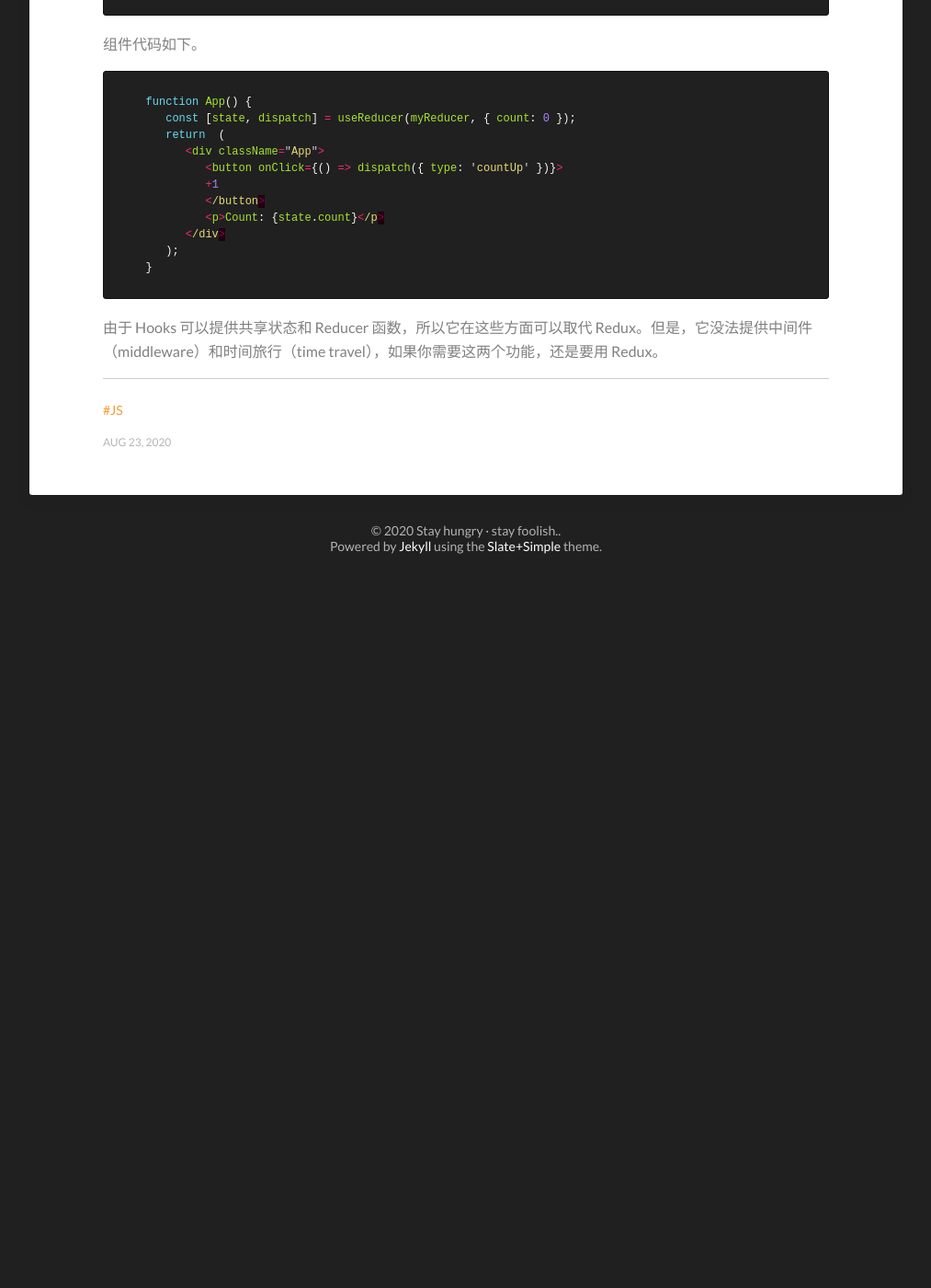
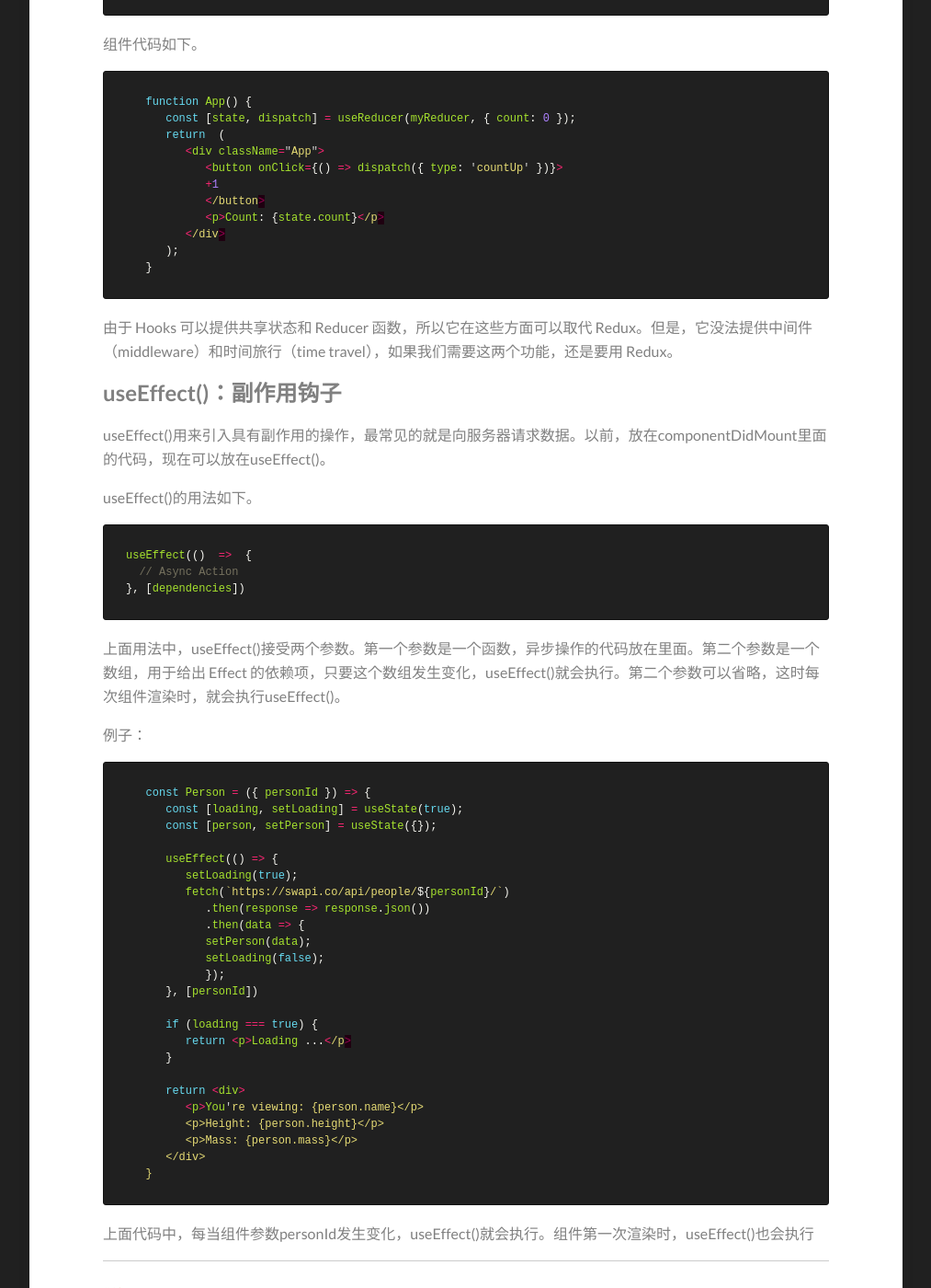
Before and after one commit to zhangjiali0627/zhangjiali0627.github.io, a Jekyll site: the page built from _posts/2020-08-23-reactHooks.md, in a window 1280 px wide and 1400 px high, scrolled down 4700 px. Shown: the whole window at 92% size, without its empty margins (133-1146 px from the left). Built offline with Jekyll 4.4.1, drawn with Linux system fonts in a browser that asks for light colours; before the commit the page ends 5330 px from its top, so only the background shows below that.

Commit message:
feat: 增加react Hooks

````diff
--- a/_posts/2020-08-23-reactHooks.md
+++ b/_posts/2020-08-23-reactHooks.md
@@ -195,4 +195,45 @@ useReducers()钩子用来引入 Reducer 功能。
    }
 ```
 
-由于 Hooks 可以提供共享状态和 Reducer 函数，所以它在这些方面可以取代 Redux。但是，它没法提供中间件（middleware）和时间旅行（time travel），如果你需要这两个功能，还是要用 Redux。
+由于 Hooks 可以提供共享状态和 Reducer 函数，所以它在这些方面可以取代 Redux。但是，它没法提供中间件（middleware）和时间旅行（time travel），如果我们需要这两个功能，还是要用 Redux。
+
+## useEffect()：副作用钩子
+useEffect()用来引入具有副作用的操作，最常见的就是向服务器请求数据。以前，放在componentDidMount里面的代码，现在可以放在useEffect()。
+
+useEffect()的用法如下。
+```js
+useEffect(()  =>  {
+  // Async Action
+}, [dependencies])
+```
+
+上面用法中，useEffect()接受两个参数。第一个参数是一个函数，异步操作的代码放在里面。第二个参数是一个数组，用于给出 Effect 的依赖项，只要这个数组发生变化，useEffect()就会执行。第二个参数可以省略，这时每次组件渲染时，就会执行useEffect()。
+
+例子：
+```js
+   const Person = ({ personId }) => {
+      const [loading, setLoading] = useState(true);
+      const [person, setPerson] = useState({});
+
+      useEffect(() => {
+         setLoading(true);
+         fetch(`https://swapi.co/api/people/${personId}/`)
+            .then(response => response.json())
+            .then(data => {
+            setPerson(data);
+            setLoading(false);
+            });
+      }, [personId])
+
+      if (loading === true) {
+         return <p>Loading ...</p>
+      }
+
+      return <div>
+         <p>You're viewing: {person.name}</p>
+         <p>Height: {person.height}</p>
+         <p>Mass: {person.mass}</p>
+      </div>
+   }
+```
+上面代码中，每当组件参数personId发生变化，useEffect()就会执行。组件第一次渲染时，useEffect()也会执行
````
